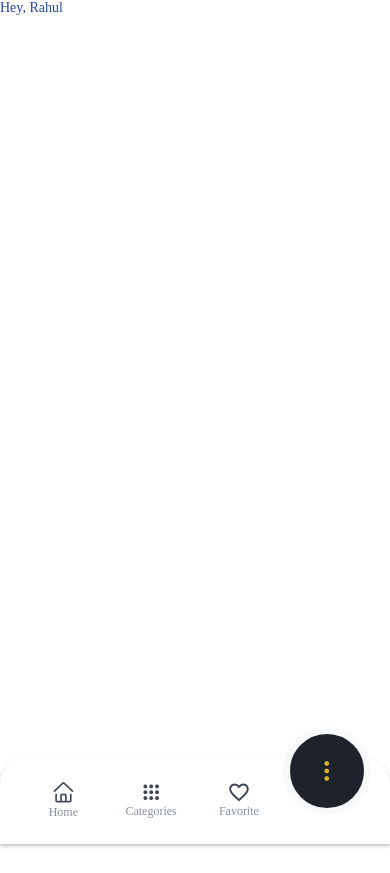
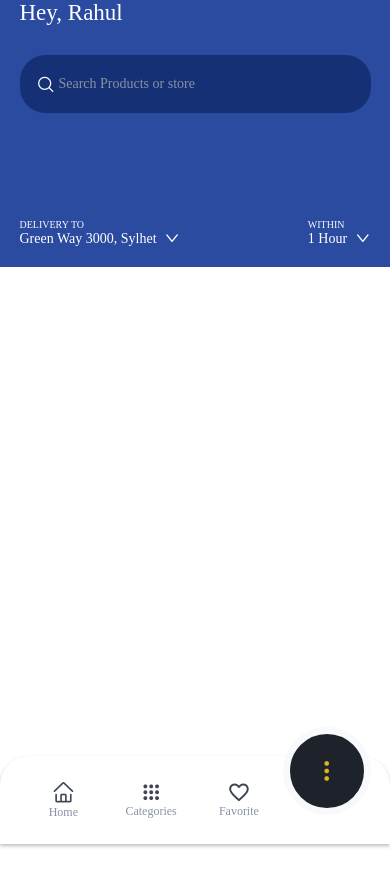
Before and after one commit to mukesh2309/Task, a React Native app: screen /More in a window 390 px wide. Built offline with nearby package versions, Linux system fonts and the light colour scheme.

Commit message:
infoBar done

```diff
--- a/app/components/input/component.tsx
+++ b/app/components/input/component.tsx
@@ -1,7 +1,7 @@
 import React from 'react';
-import {Pressable, TextInput, View} from 'react-native';
-import {getStyles} from './style';
-import { primary } from '../../theme/colors';
+import { TextInput, View } from 'react-native';
+import { gray } from '../../theme/colors';
+import { getStyles } from './style';
 
 interface InputProps {
   value: string;
@@ -11,20 +11,22 @@ interface InputProps {
   editAble: boolean;
   multiline: number;
   icon?: JSX.Element | null;
+  style?: object;
 }
 
 const InputComponent = ({
   value,
   onChange,
   placeholder,
-  placeholderTextColor = primary[300],
+  placeholderTextColor = gray[500],
   editAble,
   multiline,
   icon,
+  style
 }: InputProps) => {
   const styles = getStyles({});
   return (
-    <View style={styles.container}>
+    <View style={[styles.container,style]}>
       {icon || null}
       <TextInput
         value={value}
--- a/app/components/input/style.ts
+++ b/app/components/input/style.ts
@@ -10,10 +10,9 @@ export const getStyles = (props: any) =>
       flexDirection :'row',
       alignItems :'center',
       columnGap: spacing[4],
-      borderWidth : 1,
-      borderColor : props.borderColor || primary[100],
-      borderRadius : props.borderRadius || spacing[12],
-      paddingVertical : props.paddingVertical || Platform.OS === 'android' ? 0 : spacing[18],
+      backgroundColor : primary[800],
+      borderRadius : props.borderRadius || spacing[26],
+      paddingVertical : props.paddingVertical || Platform.OS === 'android' ? spacing[4] : spacing[20],
       paddingHorizontal : props.paddingHorizontal || spacing[18],
     },
     input: {
--- a/app/screens/home/screen.tsx
+++ b/app/screens/home/screen.tsx
@@ -1,33 +1,80 @@
-import { View, Text, StyleSheet, ImageBackground } from 'react-native'
-import React from 'react'
-import { primary, white } from '../../theme/colors'
-import Wrapper from '../../components/wrapper /component'
-import TextComponent from '../../components/text/component'
+import {View, Text, StyleSheet, ImageBackground} from 'react-native';
+import React from 'react';
+import {gray, primary, white} from '../../theme/colors';
+import Wrapper from '../../components/wrapper /component';
+import TextComponent from '../../components/text/component';
+import {text} from '../../theme/size';
+import {spacing} from '../../theme/spacing';
+import InputComponent from '../../components/input/component';
+import AntDesign from 'react-native-vector-icons/AntDesign';
 
 const HomeScreen = () => {
   return (
     <Wrapper
-    statusbar={{
-      backgroundColor : primary[900],
-      barStyle : 'light-content'
-    }}
-    >
-      <TextComponent>
-        Hey, Rahul
-      </TextComponent>
+      statusbar={{
+        backgroundColor: primary[900],
+        barStyle: 'light-content',
+      }}>
+      <View style={styles.container}>
+        <View>
+          <TextComponent color={white[900]} size={text.xxl}>
+            Hey, Rahul
+          </TextComponent>
+          <InputComponent
+            placeholder="Search Products or store"
+            style={styles.input}
+            icon={
+              <AntDesign name="search1" size={spacing[18]} color={white[900]} />
+            }
+          />
+        </View>
+        <View style={styles.row}>
+          <InfoBar subTitle="DELIVERY TO" title="Green Way 3000, Sylhet" />
+          <InfoBar subTitle="WITHIN" title="1 Hour" />
+        </View>
+      </View>
     </Wrapper>
-  )
+  );
+};
+
+interface InfoBarProps {
+  subTitle: string;
+  title: string;
 }
 
-const  styles = StyleSheet.create({
-  container : {
-    backgroundColor : white[900],
-    flex : 1
+const InfoBar = ({subTitle, title}: InfoBarProps) => (
+  <View>
+    <TextComponent color={gray[100]} size={text.s}>
+      {subTitle}
+    </TextComponent>
+    <View style={styles.rowG}>
+      <TextComponent color={white[900]}>{title}</TextComponent>
+      <AntDesign name="down" size={spacing[16]} color={white[900]} />
+    </View>
+  </View>
+);
+
+const styles = StyleSheet.create({
+  container: {
+    backgroundColor: primary[900],
+    flex: 0.3,
+    paddingHorizontal: spacing[20],
+    justifyContent: 'space-between',
+    paddingBottom: spacing[20],
   },
-  topContainer :{
-    backgroundColor : primary[900],
-    flex :.3
-  }
-})
+  input: {
+    marginVertical: spacing[30],
+  },
+  row: {
+    flexDirection: 'row',
+    alignItems: 'center',
+    justifyContent: 'space-between',
+  },
+  rowG: {
+    flexDirection: 'row',
+    alignItems: 'center',
+    columnGap: spacing[8],
+  },
+});
 
-export default HomeScreen
+export default HomeScreen;
```
